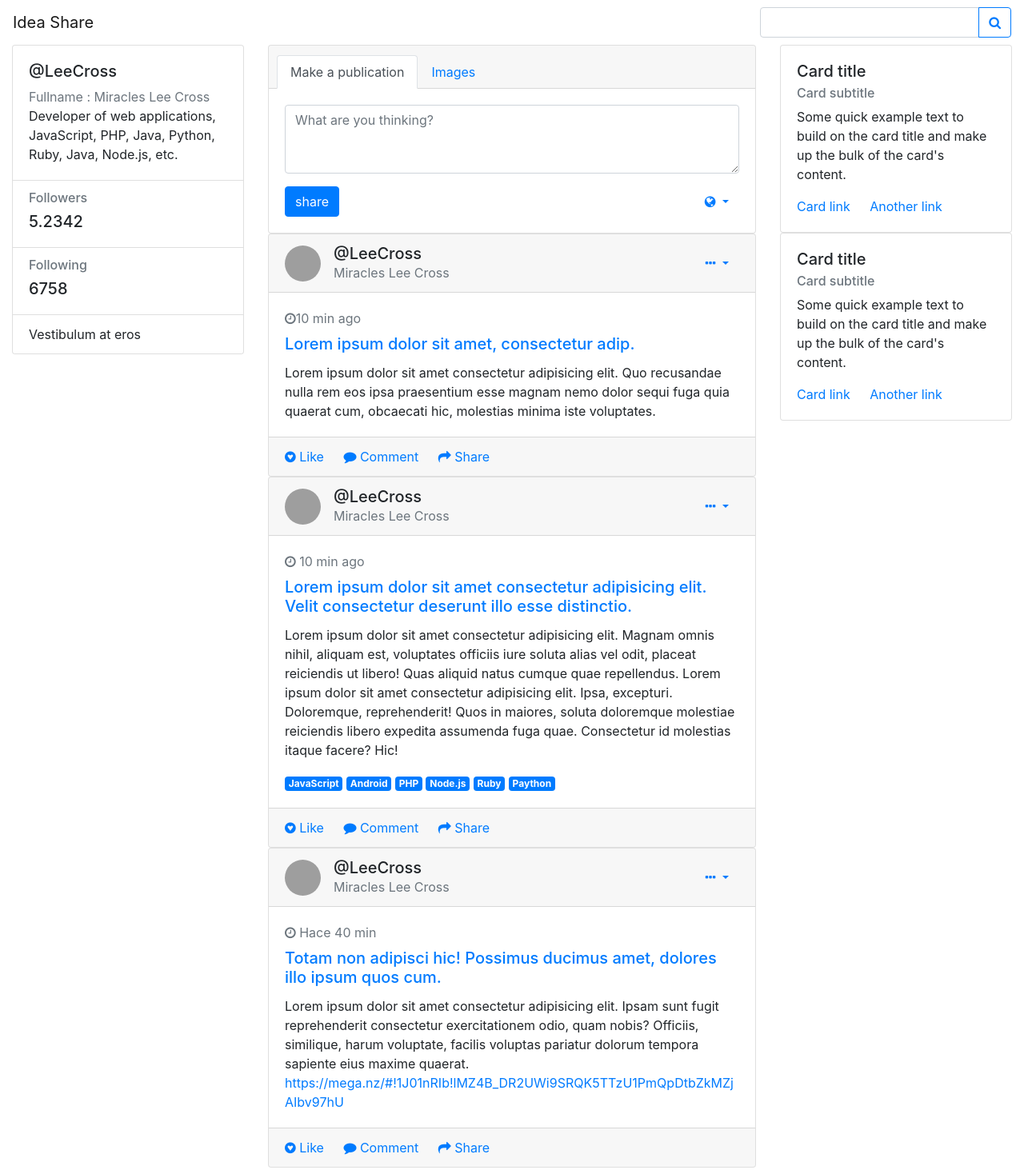
After one commit to ArthurZimm/ProjetoSistemaWeb_IdeaShare, a Flask app: template app/templates/homepage.html in a window 1280 px wide. The commit adds this page. Shown: the whole page at 80% size. Run offline with Flask 2, Linux system fonts and the light colour scheme; the template is opened without the code that fills it, so the values that code supplies are empty; some libraries are stand-ins or nearby versions; grey boxes are pictures that could not be loaded.

Commit message:
atualizacao homepage

```diff
--- a/app/app.py
+++ b/app/app.py
@@ -10,7 +10,7 @@ def register():
         password = request.form['passwordregister']
         passwordconfirm = request.form['passwordregisterconfirm']
         email = request.form['emailregister']
-        if password != passwordconfirm:
+        if password != passwordconfirm or name == "" or username == "":
             return render_template('error.html')
         else:
             dictLog = {
@@ -38,9 +38,11 @@ def login():
             error = 'Invalid username or password. Please try again !'
     return render_template('login.html', error = error)
 
-@app.route('/home', methods = ['GET','POST'])
-def home():
-    return render_template('firstpage.html')
+# @app.route('/home', methods = ['GET','POST'])
+# def home():
+#     if request.method == 'POST':
+
+#     return render_template('homepage.html')
 
 if __name__ == "__main__":
     app.run()
--- /dev/null
+++ b/app/templates/homepage.html
@@ -0,0 +1,307 @@
+<!DOCTYPE html>
+<html lang="en">
+<head>
+    <meta charset="UTF-8">
+    <meta http-equiv="X-UA-Compatible" content="IE=edge">
+    <meta name="viewport" content="width=device-width, initial-scale=1.0">
+    <title>Idea Share</title>
+    <link href="//maxcdn.bootstrapcdn.com/bootstrap/4.1.1/css/bootstrap.min.css" rel="stylesheet" id="bootstrap-css">
+    <script src="//maxcdn.bootstrapcdn.com/bootstrap/4.1.1/js/bootstrap.min.js"></script>
+    <script src="//cdnjs.cloudflare.com/ajax/libs/jquery/3.2.1/jquery.min.js"></script>
+    <!------ Include the above in your HEAD tag ---------->
+
+    <link href="https://stackpath.bootstrapcdn.com/font-awesome/4.7.0/css/font-awesome.min.css" rel="stylesheet" integrity="sha384-wvfXpqpZZVQGK6TAh5PVlGOfQNHSoD2xbE+QkPxCAFlNEevoEH3Sl0sibVcOQVnN"
+            crossorigin="anonymous">
+
+    <script src="https://code.jquery.com/jquery-3.3.1.slim.min.js" integrity="sha384-q8i/X+965DzO0rT7abK41JStQIAqVgRVzpbzo5smXKp4YfRvH+8abtTE1Pi6jizo"
+            crossorigin="anonymous"></script>
+    <script src="https://cdnjs.cloudflare.com/ajax/libs/popper.js/1.14.3/umd/popper.min.js" integrity="sha384-ZMP7rVo3mIykV+2+9J3UJ46jBk0WLaUAdn689aCwoqbBJiSnjAK/l8WvCWPIPm49"
+            crossorigin="anonymous"></script>
+    <script src="https://stackpath.bootstrapcdn.com/bootstrap/4.1.3/js/bootstrap.min.js" integrity="sha384-ChfqqxuZUCnJSK3+MXmPNIyE6ZbWh2IMqE241rYiqJxyMiZ6OW/JmZQ5stwEULTy"
+            crossorigin="anonymous"></script>
+</head>
+<body>
+    <nav class="navbar navbar-light bg-white">
+        <a href="#" class="navbar-brand">Idea Share</a>
+        <form class="form-inline" method="post">
+            <div class="input-group">
+                <input type="text" class="form-control" aria-label="Recipient's username" aria-describedby="button-addon2" name = "formulario ">
+                <div class="input-group-append">
+                    <button class="btn btn-outline-primary" type="button" id="button-addon2">
+                        <i class="fa fa-search"></i>
+                    </button>
+                </div>
+            </div>
+        </form>
+    </nav>
+
+
+    <div class="container-fluid gedf-wrapper">
+        <div class="row">
+            <div class="col-md-3">
+                <div class="card">
+                    <div class="card-body">
+                        <div class="h5">@LeeCross</div>
+                        <div class="h7 text-muted">Fullname : Miracles Lee Cross</div>
+                        <div class="h7">Developer of web applications, JavaScript, PHP, Java, Python, Ruby, Java, Node.js,
+                            etc.
+                        </div>
+                    </div>
+                    <ul class="list-group list-group-flush">
+                        <li class="list-group-item">
+                            <div class="h6 text-muted">Followers</div>
+                            <div class="h5">5.2342</div>
+                        </li>
+                        <li class="list-group-item">
+                            <div class="h6 text-muted">Following</div>
+                            <div class="h5">6758</div>
+                        </li>
+                        <li class="list-group-item">Vestibulum at eros</li>
+                    </ul>
+                </div>
+            </div>
+            <div class="col-md-6 gedf-main">
+
+                <!--- \\\\\\\Post-->
+                <div class="card gedf-card">
+                    <div class="card-header">
+                        <ul class="nav nav-tabs card-header-tabs" id="myTab" role="tablist">
+                            <li class="nav-item">
+                                <a class="nav-link active" id="posts-tab" data-toggle="tab" href="#posts" role="tab" aria-controls="posts" aria-selected="true">Make
+                                    a publication</a>
+                            </li>
+                            <li class="nav-item">
+                                <a class="nav-link" id="images-tab" data-toggle="tab" role="tab" aria-controls="images" aria-selected="false" href="#images">Images</a>
+                            </li>
+                        </ul>
+                    </div>
+                    <div class="card-body">
+                        <div class="tab-content" id="myTabContent">
+                            <div class="tab-pane fade show active" id="posts" role="tabpanel" aria-labelledby="posts-tab">
+                                <div class="form-group">
+                                    <label class="sr-only" for="message">post</label>
+                                    <textarea class="form-control" id="message" rows="3" placeholder="What are you thinking?"></textarea>
+                                </div>
+
+                            </div>
+                            <div class="tab-pane fade" id="images" role="tabpanel" aria-labelledby="images-tab">
+                                <div class="form-group">
+                                    <div class="custom-file">
+                                        <input type="file" class="custom-file-input" id="customFile">
+                                        <label class="custom-file-label" for="customFile">Upload image</label>
+                                    </div>
+                                </div>
+                                <div class="py-4"></div>
+                            </div>
+                        </div>
+                        <div class="btn-toolbar justify-content-between">
+                            <div class="btn-group">
+                                <button type="submit" class="btn btn-primary">share</button>
+                            </div>
+                            <div class="btn-group">
+                                <button id="btnGroupDrop1" type="button" class="btn btn-link dropdown-toggle" data-toggle="dropdown" aria-haspopup="true"
+                                    aria-expanded="false">
+                                    <i class="fa fa-globe"></i>
+                                </button>
+                                <div class="dropdown-menu dropdown-menu-right" aria-labelledby="btnGroupDrop1">
+                                    <a class="dropdown-item" href="#"><i class="fa fa-globe"></i> Public</a>
+                                    <a class="dropdown-item" href="#"><i class="fa fa-users"></i> Friends</a>
+                                    <a class="dropdown-item" href="#"><i class="fa fa-user"></i> Just me</a>
+                                </div>
+                            </div>
+                        </div>
+                    </div>
+                </div>
+                <!-- Post /////-->
+
+                <!--- \\\\\\\Post-->
+                <div class="card gedf-card">
+                    <div class="card-header">
+                        <div class="d-flex justify-content-between align-items-center">
+                            <div class="d-flex justify-content-between align-items-center">
+                                <div class="mr-2">
+                                    <img class="rounded-circle" width="45" src="https://picsum.photos/50/50" alt="">
+                                </div>
+                                <div class="ml-2">
+                                    <div class="h5 m-0">@LeeCross</div>
+                                    <div class="h7 text-muted">Miracles Lee Cross</div>
+                                </div>
+                            </div>
+                            <div>
+                                <div class="dropdown">
+                                    <button class="btn btn-link dropdown-toggle" type="button" id="gedf-drop1" data-toggle="dropdown" aria-haspopup="true" aria-expanded="false">
+                                        <i class="fa fa-ellipsis-h"></i>
+                                    </button>
+                                    <div class="dropdown-menu dropdown-menu-right" aria-labelledby="gedf-drop1">
+                                        <div class="h6 dropdown-header">Configuration</div>
+                                        <a class="dropdown-item" href="#">Save</a>
+                                        <a class="dropdown-item" href="#">Hide</a>
+                                        <a class="dropdown-item" href="#">Report</a>
+                                    </div>
+                                </div>
+                            </div>
+                        </div>
+
+                    </div>
+                    <div class="card-body">
+                        <div class="text-muted h7 mb-2"> <i class="fa fa-clock-o"></i>10 min ago</div>
+                        <a class="card-link" href="#">
+                            <h5 class="card-title">Lorem ipsum dolor sit amet, consectetur adip.</h5>
+                        </a>
+
+                        <p class="card-text">
+                            Lorem ipsum dolor sit amet consectetur adipisicing elit. Quo recusandae nulla rem eos ipsa praesentium esse magnam nemo dolor
+                            sequi fuga quia quaerat cum, obcaecati hic, molestias minima iste voluptates.
+                        </p>
+                    </div>
+                    <div class="card-footer">
+                        <a href="#" class="card-link"><i class="fa fa-gittip"></i> Like</a>
+                        <a href="#" class="card-link"><i class="fa fa-comment"></i> Comment</a>
+                        <a href="#" class="card-link"><i class="fa fa-mail-forward"></i> Share</a>
+                    </div>
+                </div>
+                <!-- Post /////-->
+
+
+                <!--- \\\\\\\Post-->
+                <div class="card gedf-card">
+                    <div class="card-header">
+                        <div class="d-flex justify-content-between align-items-center">
+                            <div class="d-flex justify-content-between align-items-center">
+                                <div class="mr-2">
+                                    <img class="rounded-circle" width="45" src="https://picsum.photos/50/50" alt="">
+                                </div>
+                                <div class="ml-2">
+                                    <div class="h5 m-0">@LeeCross</div>
+                                    <div class="h7 text-muted">Miracles Lee Cross</div>
+                                </div>
+                            </div>
+                            <div>
+                                <div class="dropdown">
+                                    <button class="btn btn-link dropdown-toggle" type="button" id="gedf-drop1" data-toggle="dropdown" aria-haspopup="true" aria-expanded="false">
+                                        <i class="fa fa-ellipsis-h"></i>
+                                    </button>
+                                    <div class="dropdown-menu dropdown-menu-right" aria-labelledby="gedf-drop1">
+                                        <div class="h6 dropdown-header">Configuration</div>
+                                        <a class="dropdown-item" href="#">Save</a>
+                                        <a class="dropdown-item" href="#">Hide</a>
+                                        <a class="dropdown-item" href="#">Report</a>
+                                    </div>
+                                </div>
+                            </div>
+                        </div>
+
+                    </div>
+                    <div class="card-body">
+                        <div class="text-muted h7 mb-2"> <i class="fa fa-clock-o"></i> 10 min ago</div>
+                        <a class="card-link" href="#">
+                            <h5 class="card-title"> Lorem ipsum dolor sit amet consectetur adipisicing elit. Velit consectetur
+                                deserunt illo esse distinctio.</h5>
+                        </a>
+
+                        <p class="card-text">
+                            Lorem ipsum dolor sit amet consectetur adipisicing elit. Magnam omnis nihil, aliquam est, voluptates officiis iure soluta
+                            alias vel odit, placeat reiciendis ut libero! Quas aliquid natus cumque quae repellendus. Lorem
+                            ipsum dolor sit amet consectetur adipisicing elit. Ipsa, excepturi. Doloremque, reprehenderit!
+                            Quos in maiores, soluta doloremque molestiae reiciendis libero expedita assumenda fuga quae.
+                            Consectetur id molestias itaque facere? Hic!
+                        </p>
+                        <div>
+                            <span class="badge badge-primary">JavaScript</span>
+                            <span class="badge badge-primary">Android</span>
+                            <span class="badge badge-primary">PHP</span>
+                            <span class="badge badge-primary">Node.js</span>
+                            <span class="badge badge-primary">Ruby</span>
+                            <span class="badge badge-primary">Paython</span>
+                        </div>
+                    </div>
+                    <div class="card-footer">
+                        <a href="#" class="card-link"><i class="fa fa-gittip"></i> Like</a>
+                        <a href="#" class="card-link"><i class="fa fa-comment"></i> Comment</a>
+                        <a href="#" class="card-link"><i class="fa fa-mail-forward"></i> Share</a>
+                    </div>
+                </div>
+                <!-- Post /////-->
+
+
+                <!--- \\\\\\\Post-->
+                <div class="card gedf-card">
+                    <div class="card-header">
+                        <div class="d-flex justify-content-between align-items-center">
+                            <div class="d-flex justify-content-between align-items-center">
+                                <div class="mr-2">
+                                    <img class="rounded-circle" width="45" src="https://picsum.photos/50/50" alt="">
+                                </div>
+                                <div class="ml-2">
+                                    <div class="h5 m-0">@LeeCross</div>
+                                    <div class="h7 text-muted">Miracles Lee Cross</div>
+                                </div>
+                            </div>
+                            <div>
+                                <div class="dropdown">
+                                    <button class="btn btn-link dropdown-toggle" type="button" id="gedf-drop1" data-toggle="dropdown" aria-haspopup="true" aria-expanded="false">
+                                        <i class="fa fa-ellipsis-h"></i>
+                                    </button>
+                                    <div class="dropdown-menu dropdown-menu-right" aria-labelledby="gedf-drop1">
+                                        <div class="h6 dropdown-header">Configuration</div>
+                                        <a class="dropdown-item" href="#">Save</a>
+                                        <a class="dropdown-item" href="#">Hide</a>
+                                        <a class="dropdown-item" href="#">Report</a>
+                                    </div>
+                                </div>
+                            </div>
+                        </div>
+
+                    </div>
+                    <div class="card-body">
+                        <div class="text-muted h7 mb-2"> <i class="fa fa-clock-o"></i> Hace 40 min</div>
+                        <a class="card-link" href="#">
+                            <h5 class="card-title">Totam non adipisci hic! Possimus ducimus amet, dolores illo ipsum quos
+                                cum.</h5>
+                        </a>
+
+                        <p class="card-text">
+                            Lorem ipsum dolor sit amet consectetur adipisicing elit. Ipsam sunt fugit reprehenderit consectetur exercitationem odio,
+                            quam nobis? Officiis, similique, harum voluptate, facilis voluptas pariatur dolorum tempora sapiente
+                            eius maxime quaerat.
+                            <a href="https://mega.nz/#!1J01nRIb!lMZ4B_DR2UWi9SRQK5TTzU1PmQpDtbZkMZjAIbv97hU" target="_blank">https://mega.nz/#!1J01nRIb!lMZ4B_DR2UWi9SRQK5TTzU1PmQpDtbZkMZjAIbv97hU</a>
+                        </p>
+                    </div>
+                    <div class="card-footer">
+                        <a href="#" class="card-link"><i class="fa fa-gittip"></i> Like</a>
+                        <a href="#" class="card-link"><i class="fa fa-comment"></i> Comment</a>
+                        <a href="#" class="card-link"><i class="fa fa-mail-forward"></i> Share</a>
+                    </div>
+                </div>
+                <!-- Post /////-->
+
+
+
+            </div>
+            <div class="col-md-3">
+                <div class="card gedf-card">
+                    <div class="card-body">
+                        <h5 class="card-title">Card title</h5>
+                        <h6 class="card-subtitle mb-2 text-muted">Card subtitle</h6>
+                        <p class="card-text">Some quick example text to build on the card title and make up the bulk of the
+                            card's content.</p>
+                        <a href="#" class="card-link">Card link</a>
+                        <a href="#" class="card-link">Another link</a>
+                    </div>
+                </div>
+                <div class="card gedf-card">
+                        <div class="card-body">
+                            <h5 class="card-title">Card title</h5>
+                            <h6 class="card-subtitle mb-2 text-muted">Card subtitle</h6>
+                            <p class="card-text">Some quick example text to build on the card title and make up the bulk of the
+                                card's content.</p>
+                            <a href="#" class="card-link">Card link</a>
+                            <a href="#" class="card-link">Another link</a>
+                        </div>
+                    </div>
+            </div>
+        </div>
+    </div>
+</body>
+</html>
+<h1></h1>
```
Also changed, not shown: app/templates/error.html (+93 -9 lines), app/templates/firstpage.html (deleted, +0 -13 lines).
